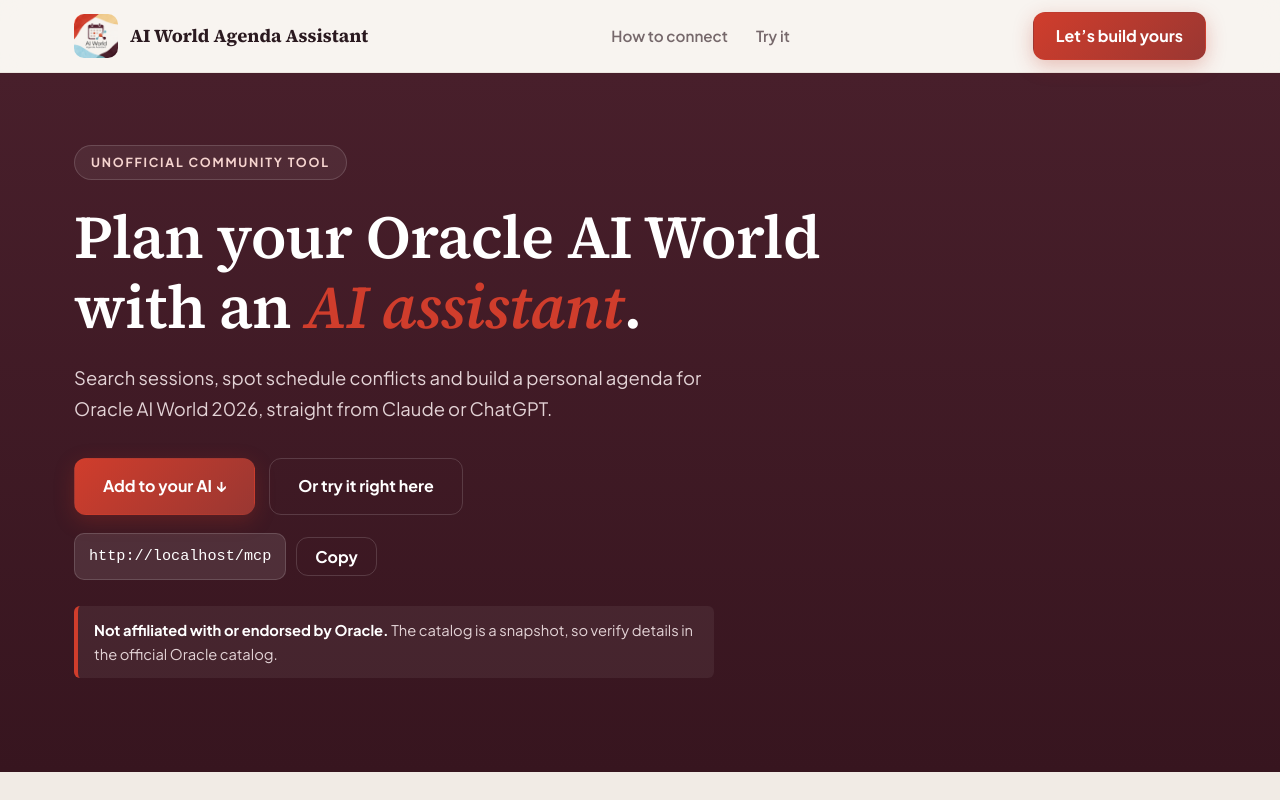
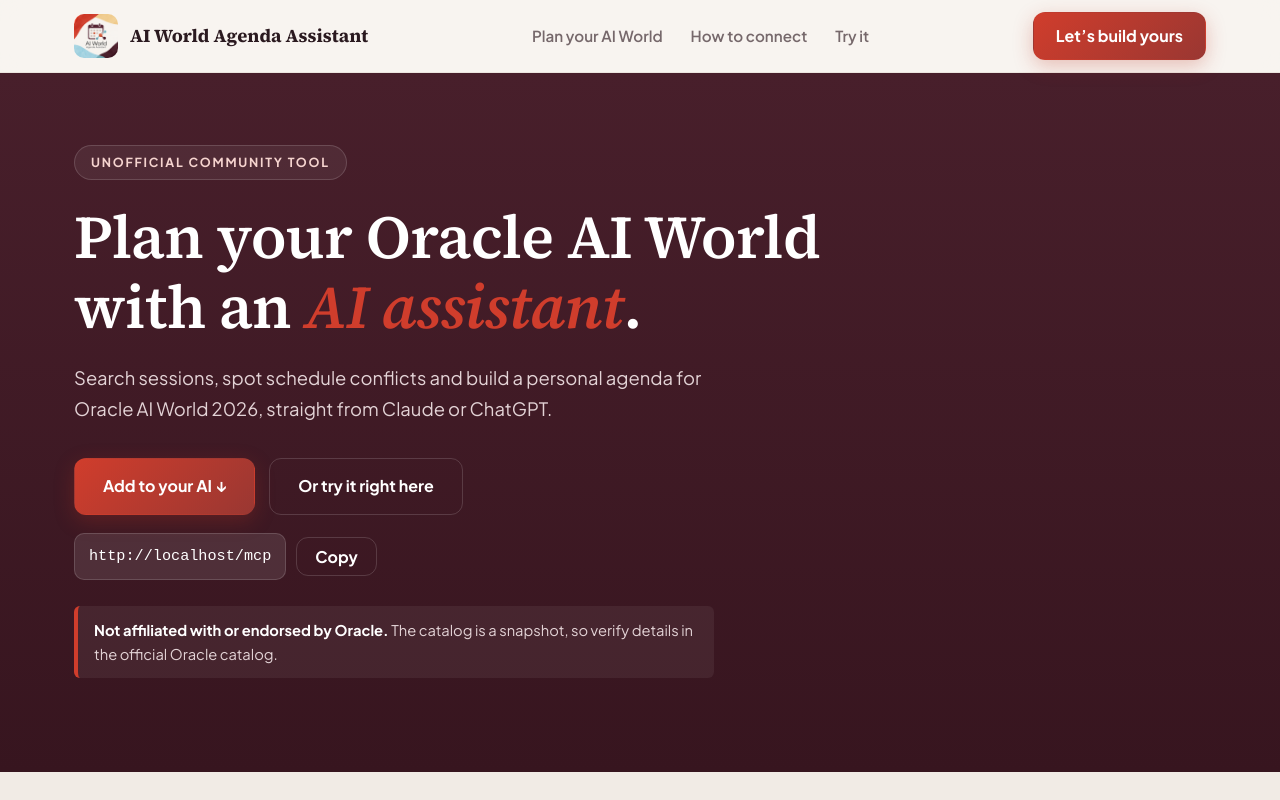
Before and after one commit to robertvanmolken/ai-world-agenda-plugin, a plain HTML site: page static/index.html in a window 1280 px wide. Shown: the top 800 px of the page. Drawn offline with Linux system fonts and the light colour scheme; no server answers.

Commit message:
Add Plan your AI World nav link to hero

```diff
--- a/static/index.html
+++ b/static/index.html
@@ -124,7 +124,7 @@
 <body>
 <header class="site-header"><div class="container">
   <a class="logo" href="#top"><img src="/icon-192.png" alt="" onerror="this.style.display='none'"><span>AI World Agenda Assistant</span></a>
-  <nav class="main-nav"><a href="#connect">How to connect</a><a href="#try">Try it</a></nav>
+  <nav class="main-nav"><a href="#top">Plan your AI World</a><a href="#connect">How to connect</a><a href="#try">Try it</a></nav>
   <a class="btn btn-primary" href="#lets-build-yours" style="padding:10px 22px">Let&rsquo;s build yours</a>
 </div></header>
 
```
